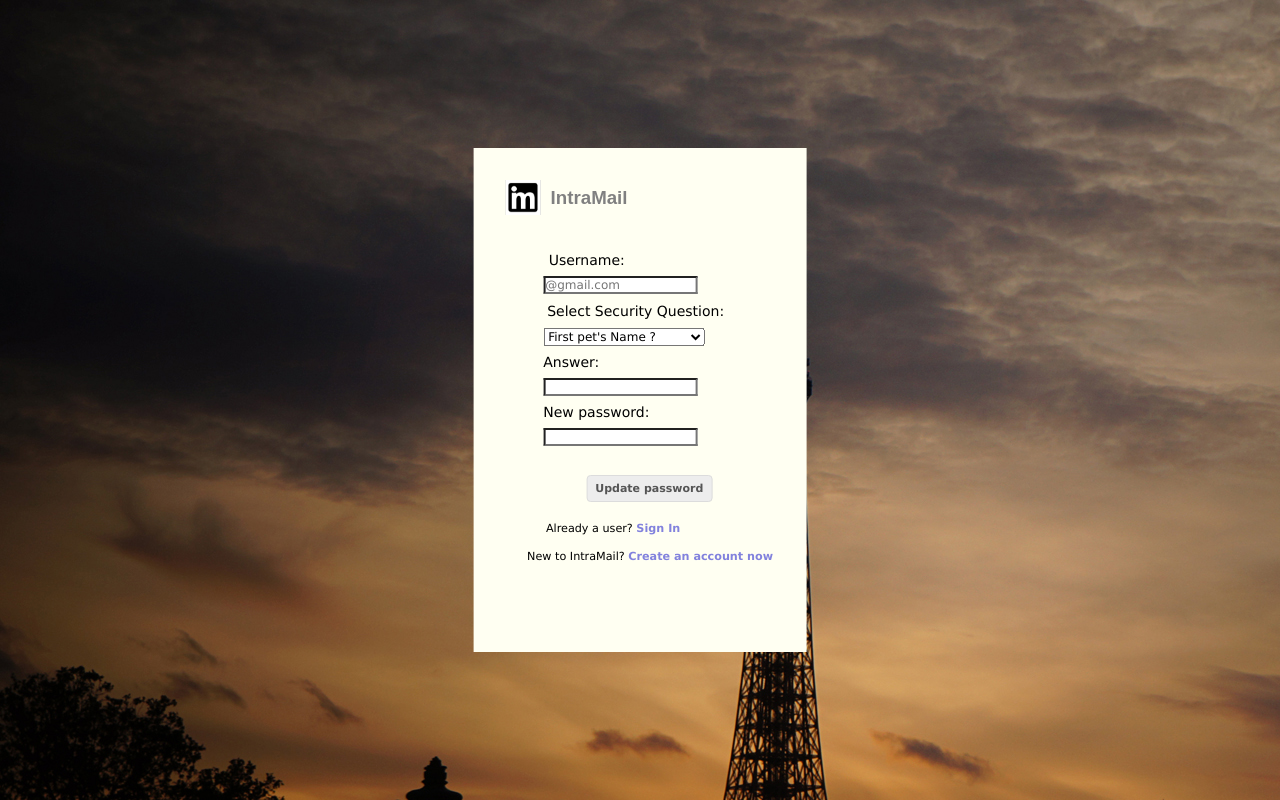
After one commit to jarvis004/IntranetMailingSystem, a PHP site: page /forgotpassword.php in a window 1280 px wide. The commit adds this page. Run offline with PHP 8.4, Linux system fonts and the light colour scheme.

Commit message:
update
final update

```diff
--- a/IES/drafts.php
+++ b/IES/drafts.php
@@ -18,7 +18,7 @@
 </head>
 
 <body background="images/whats.png">
-<div id="header"  style = "background-color: #4169e1; height:50px;"><span class="title" style = "color:white;font-size:20px; padding-bottom: 10px; padding-top: 5px; font-family:arial;">EMAIL SYSTEM</span><span class="account_links"><a href="logout.php" style = " color: white;">logout</a></span>
+<div id="header"  style = "background-color: #4169e1; height:50px;"><span class="title" style = "color:white;font-size:20px; padding-bottom: 10px; padding-top: 5px; font-family:arial;">IntraMail</span><span class="account_links"><a href="logout.php" style = " color: white;">logout</a></span>
 </div>
 <div id="main">
 <div id="left_col" style ="font-family: sans-serif;height:610px;width:250px; background-color: #f5f5f5">
--- /dev/null
+++ b/IES/forgotpassword.php
@@ -0,0 +1,155 @@
+<!DOCTYPE html PUBLIC "-//W3C//DTD XHTML 1.0 Transitional//EN" "http://www.w3.org/TR/xhtml1/DTD/xhtml1-transitional.dtd">
+<html xmlns="http://www.w3.org/1999/xhtml">
+<head>
+<meta http-equiv="Content-Type" content="text/html; charset=iso-8859-1" />
+<title>Home</title>
+<style type="text/css">
+*{
+padding:auto;
+margin:auto;
+
+}
+.header img {
+  float: left;
+  width: 35px;
+  height: 35px;
+  background: #555;
+}
+
+.header h3 {
+  position: relative;
+  top: 7px;
+  left: 10px;
+  font-family:Arial;
+}
+.mar {
+	margin-left:14%;
+	margin-top:3%;
+	margin-bottom:3%;
+}
+</style>
+<link href="style.css" rel="stylesheet" type="text/css"/>
+<script type="text/javascript" language="javascript">
+	function validate(){
+		var pass=true;
+	//	var un=/^(([A-Z]*[a-z]+)+[0-9]*)+$/;
+	//	var un =/^([a-zA-Z0-9_\-\.]+)@([a-zA-Z0-9_\-\.]+)\.([a-zA-Z]{2,5})$/;
+		var un =/^([a-zA-Z0-9_\-\.]+)$/;
+		var usr=document.forms[0].uid.value;
+		var secq=document.forms[0].scq.value;
+		var seca=document.forms[0].sca.value;
+		var newpwd=document.forms[0].newpwd.value;
+
+		if(usr=="" || !un.test(usr)){
+			alert("Please enter a valid username");
+			pass=false;
+			document.forms[0].uid.focus;
+		}
+		else if(seca==""){
+			alert("Security Answer field can not be left blank");
+			pass=false;
+			document.forms[0].seca.focus;
+		}
+		else if(newpwd==""){
+			alert("New password field can not be left blank");
+			pass=false;
+			document.forms[0].newpwd.focus;
+		}
+		if(pass==true){
+			return true;
+		}
+	}</script>
+</head>
+<body background = "images/effil.jpg">
+<div id="container" font-family = "Arial" style="background: #FFFFF2;
+		height:55%;
+		width:21%;
+        color: black;
+        padding: 2em;
+        position: absolute;
+        top: 50%;
+        left: 50%;
+        margin-right: -50%;
+        transform: translate(-50%, -50%)">
+        <div class="header">
+  		<img src="images/logo1.gif" alt="logo" />
+  		<h3> <font color="#808080">IntraMail</font></h3>
+		</div>
+    <div id="form_holder">
+    <form name="login_form" method="post" action="<?php echo $_SERVER['PHP_SELF']; ?>" onsubmit="return validate()">
+    <label  style =" font-style:normal;font-family:Verdana;font-size:14px;">Username:</label><br /><input style =" font-style:normal;font-family:Verdana;font-size:12px;" class="tx mar" type="text" placeholder = "@gmail.com" name="uid" size=20  maxlength=40/><span class="avail"></span>
+    <!--<label class = "mar"  style =" font-style:normal;font-family:Verdana;font-size:14px;">Password:</label><br /><input  style =" font-style:normal;font-family:Verdana;font-size:12px;" class="tx mar" placeholder= "Enter Password " type="password" name="pwd" size=25 text-align = "center"  maxlength=40/>
+	<input style =" font-style:bold;" type="submit" name="submit" value="Sign In" class="sub-button"/>
+	<br/>
+	</form>
+	<span style="margin:40px 0 1.2% 20%;"><a href='forgotpassword.php'>Forgot password</a></span><br/>
+	<span style="margin:15px 0 0 8%;">New to IntraMail? <a href="register.php">Create an account now</a></span>
+	</div>
+  </div>
+  </div>
+ comment starts here
+<div id="footer"><span class="fn1">&copy; Intranet Email System 2018</span><span class="fn2">powered by:IIIT Allahabad</span>
+</div>-->
+    <label class = "mar"  style =" font-style:normal;font-family:Verdana;font-size:14px;">Select Security Question:</label><br>
+
+
+	<select name = "scq" class = "mar"  style =" font-style:normal;font-family:Verdana;font-size:12px;" maxlength=40;>
+  	<option value="1" >First pet's Name ?</option>
+  	<option value="2" >Favourite Sports Club ?</option>
+  	<option value="3">Favourite player ?</option>
+	</select>
+	<br>
+    <label class = "mar"  style =" font-style:normal;font-family:Verdana;font-size:14px;">Answer:</label>
+    <input class="tx mar" style =" font-style:normal;font-family:Verdana;font-size:12px;" type="password" name="sca" size="20" maxlength=40/>
+    <label class = "mar"  style =" font-style:normal;font-family:Verdana;font-size:14px;">New password:</label>
+    <input class="tx mar" style =" font-style:normal;font-family:Verdana;font-size:12px;" type="password" name="newpwd" size="20" maxlength=40/>
+
+	<input type="submit" name="submit" value="Update password" class="sub-button"/>
+	<br/>
+	</form>
+	<span style="margin:20px 0 0 15%;">Already a user? <a href="index.php">Sign In</a></span>
+
+	<span style="margin:15px 0 0 8%;">New to IntraMail? <a href="register.php">Create an account now</a></span>
+	</div>
+  </div>
+  </div>
+</div>
+
+<?php
+	if(isset($_POST['submit'])){
+		$user=$_POST['uid'];
+		$secques=$_POST['scq'];
+		$secans=$_POST['sca'];
+		$newpass=md5($_POST['newpwd']);
+		//$pass=md5($_POST['pwd']);
+		$link=mysql_connect("localhost","root","");
+			if(!$link)
+				echo("could not connect to database");
+			$db="ies";
+			if(!mysql_select_db($db,$link))
+				echo("could not select the database");
+		$resultset=mysql_query("select username from users where username='$user' and security_question = '$secques' and sq_answer = '$secans' ;");
+		if(mysql_num_rows($resultset)==1){
+		/*	session_start();
+			$sid=session_id();
+			setcookie("ies",$sid,time()+24*60*60);
+			setcookie("usr", $user,time()+24*60*60);
+			mysql_close($link);
+			header("location:inbox.php");
+			UPDATE users set password = '$newpass' where username='$user'
+
+		*/
+
+			$success=mysql_query("UPDATE users set password = '$newpass' where username='$user'	;");
+			if($success)
+				echo "<script>alert(\"password changed successfully \");</script>";
+
+
+		}
+		else{
+			echo "<script>alert(\"you are not authorised to view this page\");</script>";
+		}
+	}
+?>
+</body>
+</html>
--- a/IES/inbox.php
+++ b/IES/inbox.php
@@ -24,7 +24,7 @@
 <link href="style2.css" rel="stylesheet" type="text/css" />
 </head>
 <body background="images/whats.png">
-<div id="header"  style = "background-color: #4169e1; height:50px;"><span class="title" style = "color:white;font-size:20px; padding-bottom: 10px; padding-top: 5px; font-family:arial;">EMAIL SYSTEM</span><span class="account_links"><a href="logout.php" style = " color: white;">logout</a></span>
+<div id="header"  style = "background-color: #4169e1; height:50px;"><span class="title" style = "color:white;font-size:20px; padding-bottom: 10px; padding-top: 5px; font-family:arial;">IntraMail</span><span class="account_links"><a href="logout.php" style = " color: white;">logout</a></span>
 </div>
 <div id="main">
 <div id="left_col" style ="font-family: sans-serif;height:610px;width:250px; background-color: #f5f5f5">
--- a/IES/schema.txt
+++ b/IES/schema.txt
@@ -15,6 +15,8 @@ create table users(
 	serial bigint auto_increment unique not null,
 	username varchar(25) unique,
 	password varchar(200) not null,
+	security_question text not null,
+	sq_answer varchar(30),
 	primary key(username)
 );
 create table mailstats(
--- a/IES/sent.php
+++ b/IES/sent.php
@@ -18,7 +18,7 @@
 </head>
 
 <body background="images/whats.png">
-<div id="header"  style = "background-color: #4169e1; height:50px;"><span class="title" style = "color:white;font-size:20px; padding-bottom: 10px; padding-top: 5px; font-family:arial;">EMAIL SYSTEM</span><span class="account_links"><a href="logout.php" style = " color: white;">logout</a></span>
+<div id="header"  style = "background-color: #4169e1; height:50px;"><span class="title" style = "color:white;font-size:20px; padding-bottom: 10px; padding-top: 5px; font-family:arial;">IntraMail</span><span class="account_links"><a href="logout.php" style = " color: white;">logout</a></span>
 </div>
 <div id="main">
 <div id="left_col" style ="font-family: sans-serif;height:610px;width:250px; background-color: #f5f5f5">
--- a/IES/showmail.php
+++ b/IES/showmail.php
@@ -18,7 +18,7 @@
 </head>
 
 <body background="images/whats.png" >
-	<div id="header"  style = "background-color: #4169e1; height:50px;"><span class="title" style = "color:white;font-size:20px; padding-bottom: 10px; padding-top: 5px; font-family:arial;">EMAIL SYSTEM</span><span class="account_links"><a href="logout.php" style = " color: white;">logout</a></span>
+	<div id="header"  style = "background-color: #4169e1; height:50px;"><span class="title" style = "color:white;font-size:20px; padding-bottom: 10px; padding-top: 5px; font-family:arial;">IntraMail</span><span class="account_links"><a href="logout.php" style = " color: white;">logout</a></span>
 		<?php
 		if (isset($_COOKIE['ies'])){
 		$user=$_COOKIE['usr'];
--- a/IES/trash.php
+++ b/IES/trash.php
@@ -18,7 +18,7 @@
 </head>
 
 <body background="images/whats.png">
-<div id="header"  style = "background-color: #4169e1; height:50px;"><span class="title" style = "color:white;font-size:20px; padding-bottom: 10px; padding-top: 5px; font-family:arial;">EMAIL SYSTEM</span><span class="account_links"><a href="logout.php" style = " color: white;">logout</a></span>
+<div id="header"  style = "background-color: #4169e1; height:50px;"><span class="title" style = "color:white;font-size:20px; padding-bottom: 10px; padding-top: 5px; font-family:arial;">IntraMail</span><span class="account_links"><a href="logout.php" style = " color: white;">logout</a></span>
 </div>
 <div id="main">
 <div id="left_col" style ="font-family: sans-serif;height:610px;width:250px; background-color: #f5f5f5">
```
Also changed, not shown: IES/compose.php (+7 -4 lines), IES/index.php (+10 -9 lines), IES/register.php (+35 -10 lines), IES/images/logo.png (added), IES/images/logo1.gif (added), IES/images/logo1.png (added), IES/uploads/effil.jpg (added), 5 other files.
